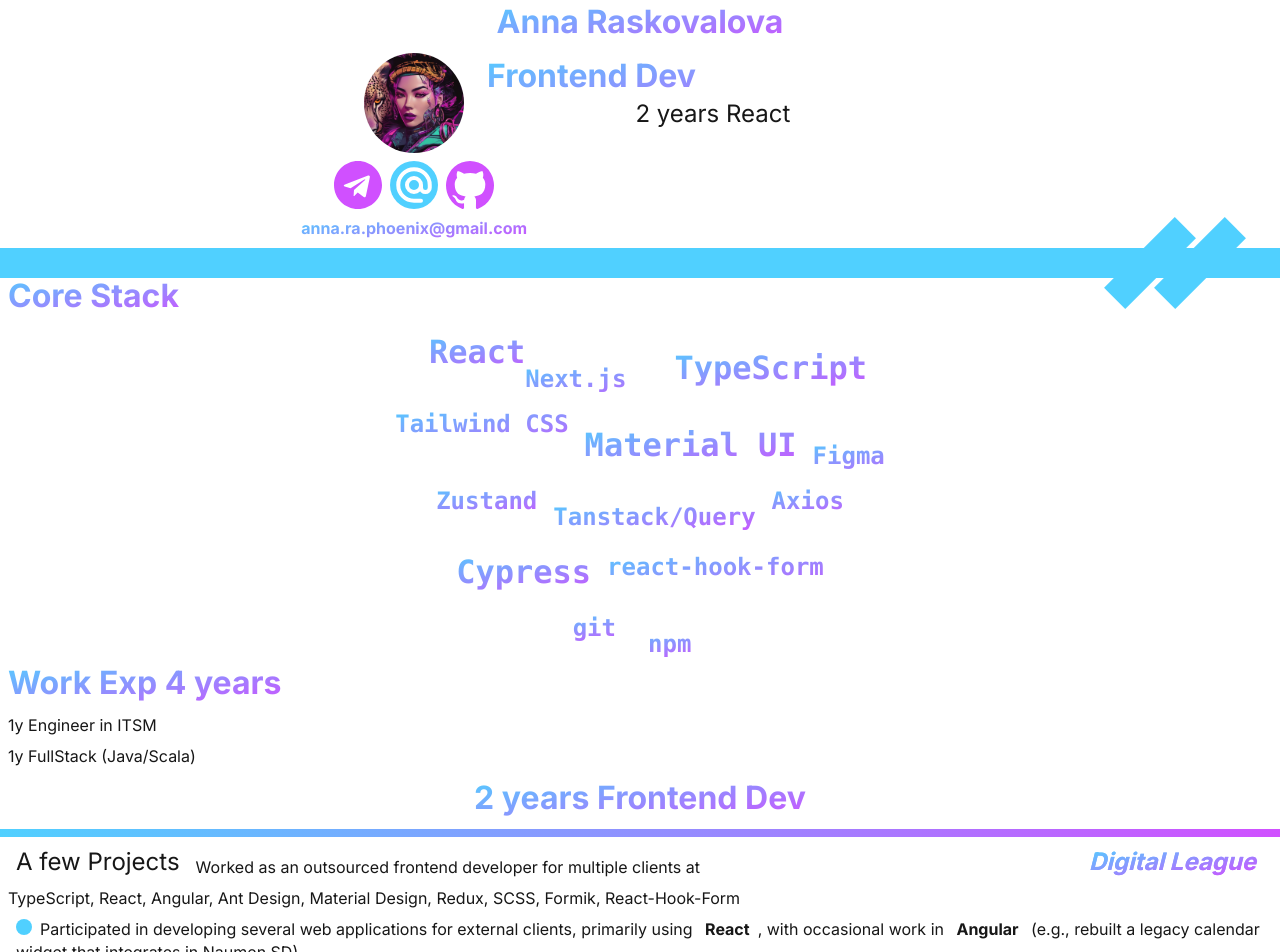
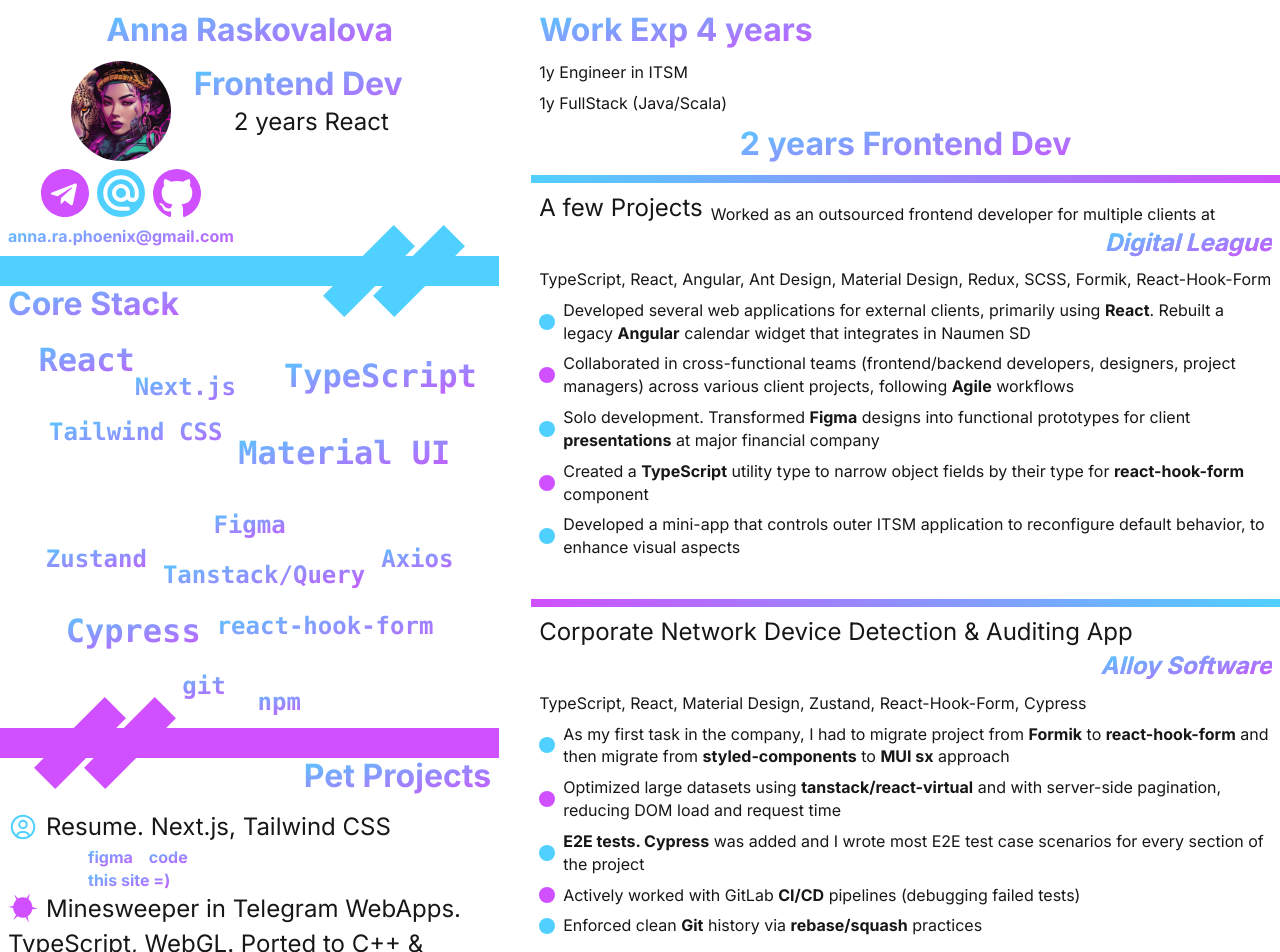
Before and after one commit to gepardoj/me, a Next.js app: page /me/ in a window 1280 px wide. Shown: the top 952 px of the page. Built offline with nearby package versions, Linux system fonts and the light colour scheme; a web font is replaced by a local one.

Commit message:
added two columns layout for desktop

```diff
--- a/src/app/components/Bantique.tsx
+++ b/src/app/components/Bantique.tsx
@@ -11,10 +11,10 @@
   second: "h-[30px] w-[100px] bg-accent-02 absolute left-[80px] -rotate-45",
 }
 
-const Bantique = (props: { type: "1" | "2" }) => {
+const Bantique = (props: { className?: string, type: "1" | "2" }) => {
   const styles = props.type === "1" ? type1 : type2
   return (
-    <div className={styles.bantique}>
+    <div className={`${props.className} ${styles.bantique}`}>
       <div className={styles.first}></div>
       <div className={styles.second}></div>
     </div>
--- a/src/app/globals.css
+++ b/src/app/globals.css
@@ -24,7 +24,7 @@
       width: 100%;
     }
 
-    * {
+    >* {
       @apply mx-2
     }
 
@@ -44,8 +44,12 @@
   }
 
   .ul li {
+    display: flex;
+    align-items: center;
+
     &::before {
       content: '';
+      flex-shrink: 0;
       display: inline-block;
       margin-right: .5rem;
       width: 16px;
@@ -75,6 +79,18 @@
   --text-sm: 16px;
 }
 
+@media (min-width: theme(--breakpoint-lg)) {
+  .content {
+    display: grid;
+    grid-template-columns: 2fr 3fr;
+    grid-template-areas:
+      "a b"
+      "c b"
+      "f f";
+    min-height: 100vh;
+  }
+}
+
 @media (prefers-color-scheme: dark) {
   :root {
     --background: #0a0a0a;
@@ -88,6 +104,8 @@
   font-family: Inter;
   display: flex;
   min-height: 100vh;
+  flex-direction: column;
+  align-items: center;
 }
 
 br {
--- a/src/app/page.tsx
+++ b/src/app/page.tsx
@@ -8,9 +8,10 @@
 
 export default function Home() {
   return (
-    <div className="flex flex-col min-w-md max-w-7xl">
+    <div className="content gap-x-8 min-w-md max-w-7xl py-2">
+      <div style={{ gridArea: "a" }}>
         <header className="flex flex-col items-center px-2">
-        <h1 className="hl text-xl">Anna Raskovalova</h1>
+          <h1 className="hl text-xl ">Anna Raskovalova</h1>
           <div className="grid grid-cols-[1fr_2fr] items-center">
             <Image
               className="rounded-full row-span-2 justify-self-center m-2"
@@ -21,13 +22,13 @@
               priority
             />
             <h2 className="hl text-xl relative right-10 text-nowrap">Frontend Dev</h2>
-          <h3 className="text-md text-center relative right-10 bottom-5">2 years React</h3>
+            <h3 className="w-fit ml-10 text-md text-center relative right-10 bottom-5">2 years React</h3>
             <LinksBar />
           </div>
         </header>
-      <main className="grow">
-        <Bantique type="1" />
-        <section className="flex flex-col px-2">
+        <Bantique className="md:col-start-1" type="1" />
+        {/* Core Stack */}
+        <section className="md:col-start-1 md:row-start-1 flex flex-col px-2">
           <h2 className="hl text-xl relative bottom-3 mr-auto">Core Stack</h2>
           <div className="flex flex-wrap justify-center gap-4 max-w-xl self-center">
             <pre className="hl text-xl">React</pre>
@@ -49,7 +50,9 @@
             <pre className="hl text-md">npm</pre>
           </div>
         </section>
-        <section className="flex flex-col gap-2">
+      </div>
+      {/* Work Exp */}
+      <section className="flex flex-col gap-2" style={{ gridArea: "b" }}>
         <h2 className="hl text-xl mr-auto ml-2">Work Exp 4 years</h2>
         <p className="ml-2">1y Engineer in ITSM</p>
         <p className="ml-2">1y FullStack (Java/Scala)</p>
@@ -61,11 +64,11 @@
           </div>
           <p>TypeScript, React, Angular, Ant Design, Material Design, Redux, SCSS, Formik, React-Hook-Form</p>
           <ul className="ul">
-              <li>Participated in developing several web applications for external clients, primarily using <b>React</b>, with occasional work in <b>Angular</b> (e.g., rebuilt a legacy calendar widget that integrates in Naumen SD)</li>
-              <li>Worked in cross-functional teams (backend devs, designers, managers) across different client projects, following <b>Agile</b> workflows</li>
-              <li>Solo development. Transformed <b>Figma</b> designs into functional prototypes for client review and stakeholder <b>presentations</b></li>
-              <li>Developed utility type in <b>TypeScript</b> that narrow object's fields by its type for specific <b>react-hook-form</b> field</li>
-              <li><b>Injected</b> mini app that controls outer ITSM application to reconfigure default behavior, to enhance visual aspects</li>
+            <li><span>Developed several web applications for external clients, primarily using <b>React</b>. Rebuilt a legacy <b>Angular</b> calendar widget that integrates in Naumen SD</span></li>
+            <li><span>Collaborated in cross-functional teams (frontend/backend developers, designers, project managers) across various client projects, following <b>Agile</b> workflows</span></li>
+            <li><span>Solo development. Transformed <b>Figma</b> designs into functional prototypes for client <b>presentations</b> at major financial company</span></li>
+            <li><span>Created a <b>TypeScript</b> utility type to narrow object fields by their type for <b>react-hook-form</b> component</span></li>
+            <li><span>Developed a mini-app that controls outer ITSM application to reconfigure default behavior, to enhance visual aspects</span></li>
           </ul>
         </article>
         <article className="article flex flex-col gap-2">
@@ -75,14 +78,16 @@
           </div>
           <p>TypeScript, React, Material Design, Zustand, React-Hook-Form, Cypress</p>
           <ul className="ul">
-              <li>As my I first task in the company, I had to migrate project from <b>Formik</b> to <b>react-hook-form</b> and then migrate from <b>styled-components</b> to <b>MUI sx</b> approach</li>
-              <li>Optimized large datasets using <b>tanstack/react-virtual</b> and with server-side pagination, reducing DOM load and request time</li>
-              <li><b>E2E tests. Cypress</b> was added and I wrote most E2E test case scenarios for every section of the project</li>
-              <li>Actively worked with GitLab <b>CI/CD</b> pipelines (debugging failed tests)</li>
-              <li>Enforced clean <b>Git</b> history via <b>rebase/squash</b> practices</li>
+            <li><span>As my first task in the company, I had to migrate project from <b>Formik</b> to <b>react-hook-form</b> and then migrate from <b>styled-components</b> to <b>MUI sx</b> approach</span></li>
+            <li><span>Optimized large datasets using <b>tanstack/react-virtual</b> and with server-side pagination, reducing DOM load and request time</span></li>
+            <li><span><b>E2E tests. Cypress</b> was added and I wrote most E2E test case scenarios for every section of the project</span></li>
+            <li><span>Actively worked with GitLab <b>CI/CD</b> pipelines (debugging failed tests)</span></li>
+            <li><span>Enforced clean <b>Git</b> history via <b>rebase/squash</b> practices</span></li>
           </ul>
         </article>
       </section>
+      {/* Pet Projects */}
+      <div style={{ gridArea: "c" }}>
         <Bantique type="2" />
         <section className="flex flex-col px-2">
           <h2 className="hl text-xl self-end relative bottom-3">Pet Projects</h2>
@@ -120,9 +125,10 @@
             </li>
           </ul>
         </section>
-      </main>
-      <footer className="row-start-3 flex flex-col items-center mt-20">
-        <p>Contact Me</p>
+      </div>
+      {/* Footer */}
+      <footer className="row-start-3 flex flex-col items-center mt-20" style={{ gridArea: "f" }}>
+        <p className="mb-2">Contact Me</p>
         <LinksBar />
       </footer>
     </div>
```
Lines whose indentation alone changed are shown as unchanged.
